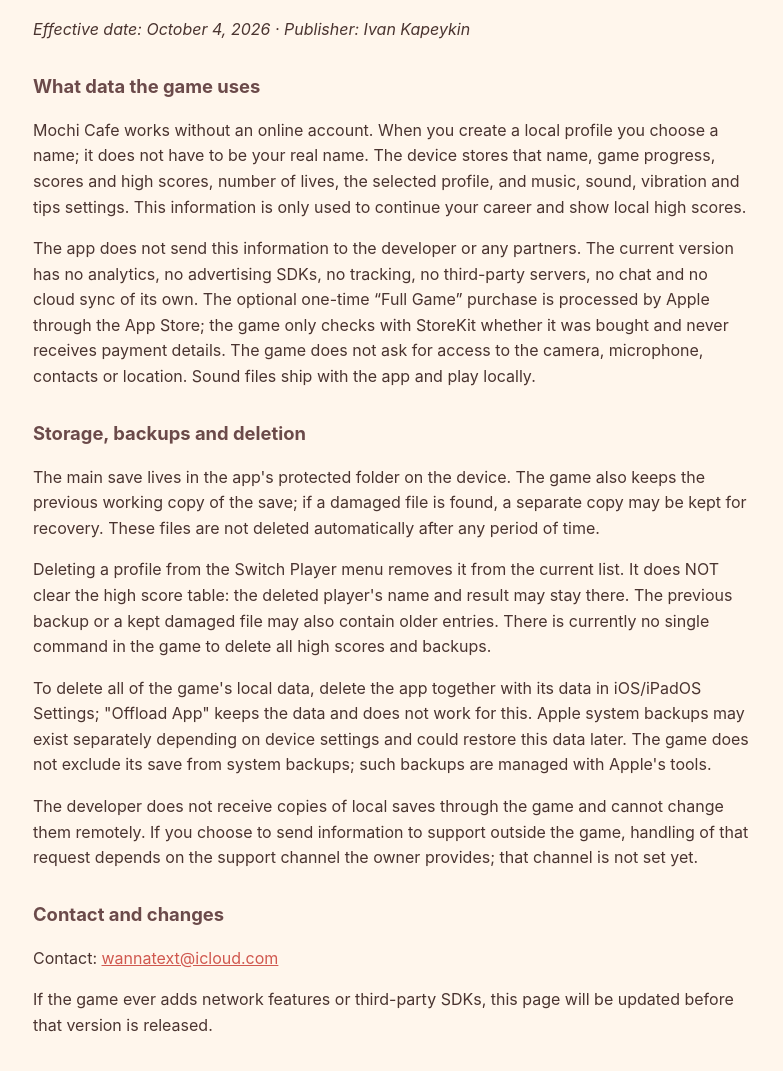
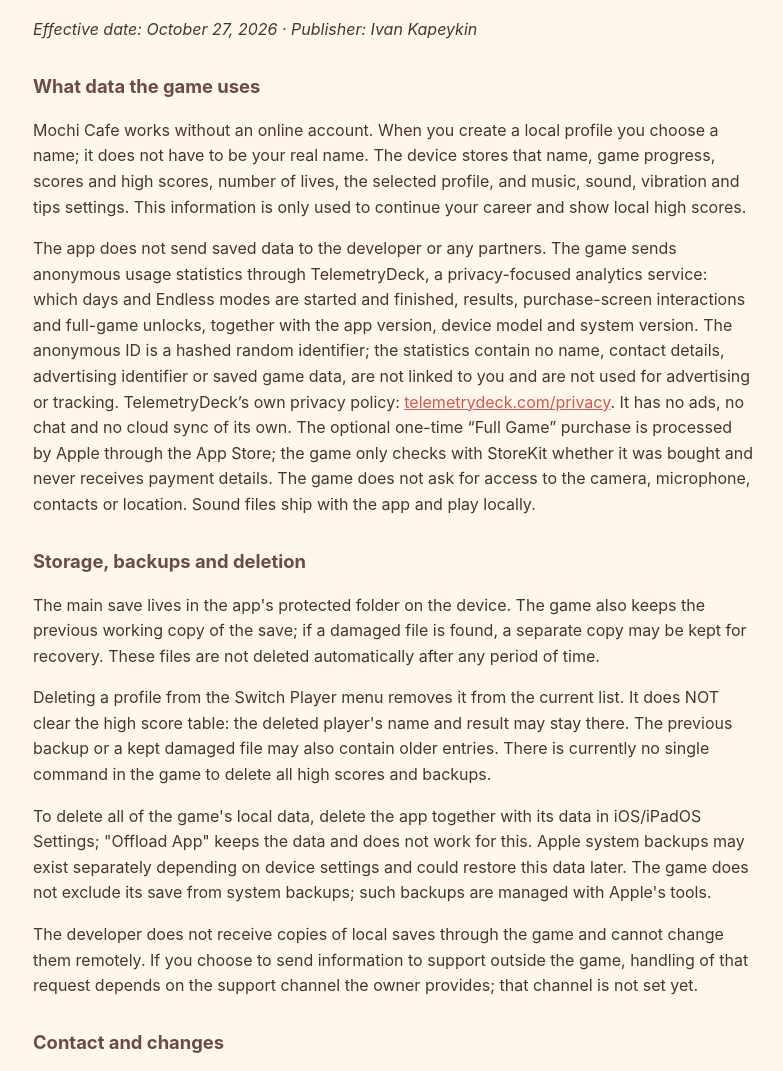
Before and after one commit to ikapeykin/appstore-service-docs, a plain HTML site: page privacy.html in a window 1280 px wide. Shown: the part 201-1272 px from the top of the page, without its empty margins (247-1030 px from the left). Drawn offline with Linux system fonts and the light colour scheme.

Commit message:
Mochi Cafe privacy policy: anonymous TelemetryDeck statistics from version 1.0.4

```diff
--- a/privacy.html
+++ b/privacy.html
@@ -1,11 +1,11 @@
 <!doctype html><html lang="en"><meta charset="utf-8"><meta name="viewport" content="width=device-width,initial-scale=1"><title>Mochi Cafe — Privacy Policy</title><style>body{font-family:-apple-system,BlinkMacSystemFont,"Segoe UI",sans-serif;background:#fff6ec;color:#4a3430;max-width:720px;margin:0 auto;padding:32px 20px 60px;line-height:1.6}
 h1{color:#e0685f;margin:.2em 0}h2{color:#6b4a4a;margin-top:1.6em;font-size:1.15em}a{color:#d0584f}
 header{display:flex;gap:16px;align-items:center}header img{width:72px;height:72px;border-radius:16px;box-shadow:0 2px 8px #0002}
-.card{background:#fff;border-radius:16px;padding:16px 20px;box-shadow:0 1px 4px #0001;margin:16px 0}footer{margin-top:40px;font-size:.9em;color:#9a7f78}</style><body><header><img src="icon.png" alt=""><div><h1>Mochi Cafe</h1><div>Cozy Bunny Diner · iPhone &amp; iPad</div></div></header><h2 style="font-size:1.5em">Privacy Policy</h2><p><em>Effective date: October 4, 2026 · Publisher: Ivan Kapeykin</em></p><h2>What data the game uses</h2>
+.card{background:#fff;border-radius:16px;padding:16px 20px;box-shadow:0 1px 4px #0001;margin:16px 0}footer{margin-top:40px;font-size:.9em;color:#9a7f78}</style><body><header><img src="icon.png" alt=""><div><h1>Mochi Cafe</h1><div>Cozy Bunny Diner · iPhone &amp; iPad</div></div></header><h2 style="font-size:1.5em">Privacy Policy</h2><p><em>Effective date: October 27, 2026 · Publisher: Ivan Kapeykin</em></p><h2>What data the game uses</h2>
 <p>Mochi Cafe works without an online account. When you create a local profile you choose a name; it does not have to be your real name. The device stores that name, game progress, scores and high scores, number of lives, the selected profile, and music, sound, vibration and tips settings. This information is only used to continue your career and show local high scores.</p>
-<p>The app does not send this information to the developer or any partners. The current version has no analytics, no advertising SDKs, no tracking, no third-party servers, no chat and no cloud sync of its own. The optional one-time “Full Game” purchase is processed by Apple through the App Store; the game only checks with StoreKit whether it was bought and never receives payment details. The game does not ask for access to the camera, microphone, contacts or location. Sound files ship with the app and play locally.</p>
+<p>The app does not send saved data to the developer or any partners. The game sends anonymous usage statistics through TelemetryDeck, a privacy-focused analytics service: which days and Endless modes are started and finished, results, purchase-screen interactions and full-game unlocks, together with the app version, device model and system version. The anonymous ID is a hashed random identifier; the statistics contain no name, contact details, advertising identifier or saved game data, are not linked to you and are not used for advertising or tracking. TelemetryDeck’s own privacy policy: <a href="https://telemetrydeck.com/privacy/">telemetrydeck.com/privacy</a>. It has no ads, no chat and no cloud sync of its own. The optional one-time “Full Game” purchase is processed by Apple through the App Store; the game only checks with StoreKit whether it was bought and never receives payment details. The game does not ask for access to the camera, microphone, contacts or location. Sound files ship with the app and play locally.</p>
 <h2>Storage, backups and deletion</h2>
 <p>The main save lives in the app&#x27;s protected folder on the device. The game also keeps the previous working copy of the save; if a damaged file is found, a separate copy may be kept for recovery. These files are not deleted automatically after any period of time.</p>
 <p>Deleting a profile from the Switch Player menu removes it from the current list. It does NOT clear the high score table: the deleted player&#x27;s name and result may stay there. The previous backup or a kept damaged file may also contain older entries. There is currently no single command in the game to delete all high scores and backups.</p>
 <p>To delete all of the game&#x27;s local data, delete the app together with its data in iOS/iPadOS Settings; &quot;Offload App&quot; keeps the data and does not work for this. Apple system backups may exist separately depending on device settings and could restore this data later. The game does not exclude its save from system backups; such backups are managed with Apple&#x27;s tools.</p>
-<p>The developer does not receive copies of local saves through the game and cannot change them remotely. If you choose to send information to support outside the game, handling of that request depends on the support channel the owner provides; that channel is not set yet.</p><h2>Contact and changes</h2><p>Contact: <a href="mailto:wannatext@icloud.com">wannatext@icloud.com</a></p><p>If the game ever adds network features or third-party SDKs, this page will be updated before that version is released.</p><footer><a href="index.html">Support</a> · <a href="terms.html">Terms of Use</a></footer></body></html>
+<p>The developer does not receive copies of local saves through the game and cannot change them remotely. If you choose to send information to support outside the game, handling of that request depends on the support channel the owner provides; that channel is not set yet.</p><h2>Contact and changes</h2><p>Contact: <a href="mailto:wannatext@icloud.com">wannatext@icloud.com</a></p><p>If the game adds further network features or third-party SDKs, this page will be updated before that version is released.</p><footer><a href="index.html">Support</a> · <a href="terms.html">Terms of Use</a></footer></body></html>
```
